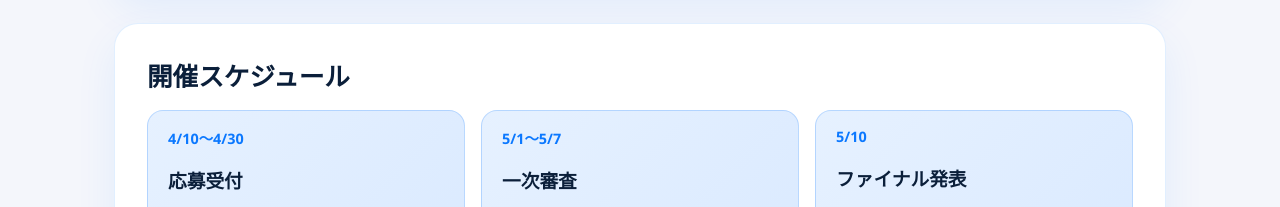
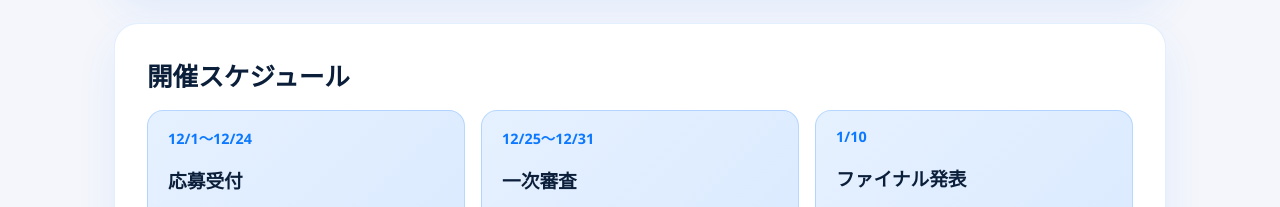
Before and after one commit to hikariiyoshioka/my-site, a plain HTML site: page index.html in a window 1280 px wide. Shown: the part 1280-1487 px from the top of the page. Drawn offline with Linux system fonts and the light colour scheme.

Commit message:
Add initial index.html

```diff
--- a/index.html
+++ b/index.html
@@ -468,17 +468,17 @@
       <h2>開催スケジュール</h2>
       <div class="timeline">
         <article class="timeline-item">
-          <span>4/10〜4/30</span>
+          <span>12/1〜12/24</span>
           <h3>応募受付</h3>
           <p>作品概要＋ダッシュボード画面（静止画/動画）を提出。簡単な意図説明も必須。</p>
         </article>
         <article class="timeline-item">
-          <span>5/1〜5/7</span>
+          <span>12/25〜12/31</span>
           <h3>一次審査</h3>
           <p>表現力・文脈・資料整理をチェック。フィードバックを返し次へ。</p>
         </article>
         <article class="timeline-item">
-          <span>5/10</span>
+          <span>1/10</span>
           <h3>ファイナル発表</h3>
           <p>30名を招待し、オンライン/オフラインでデモ＆Q&Aを実施。</p>
         </article>
```
